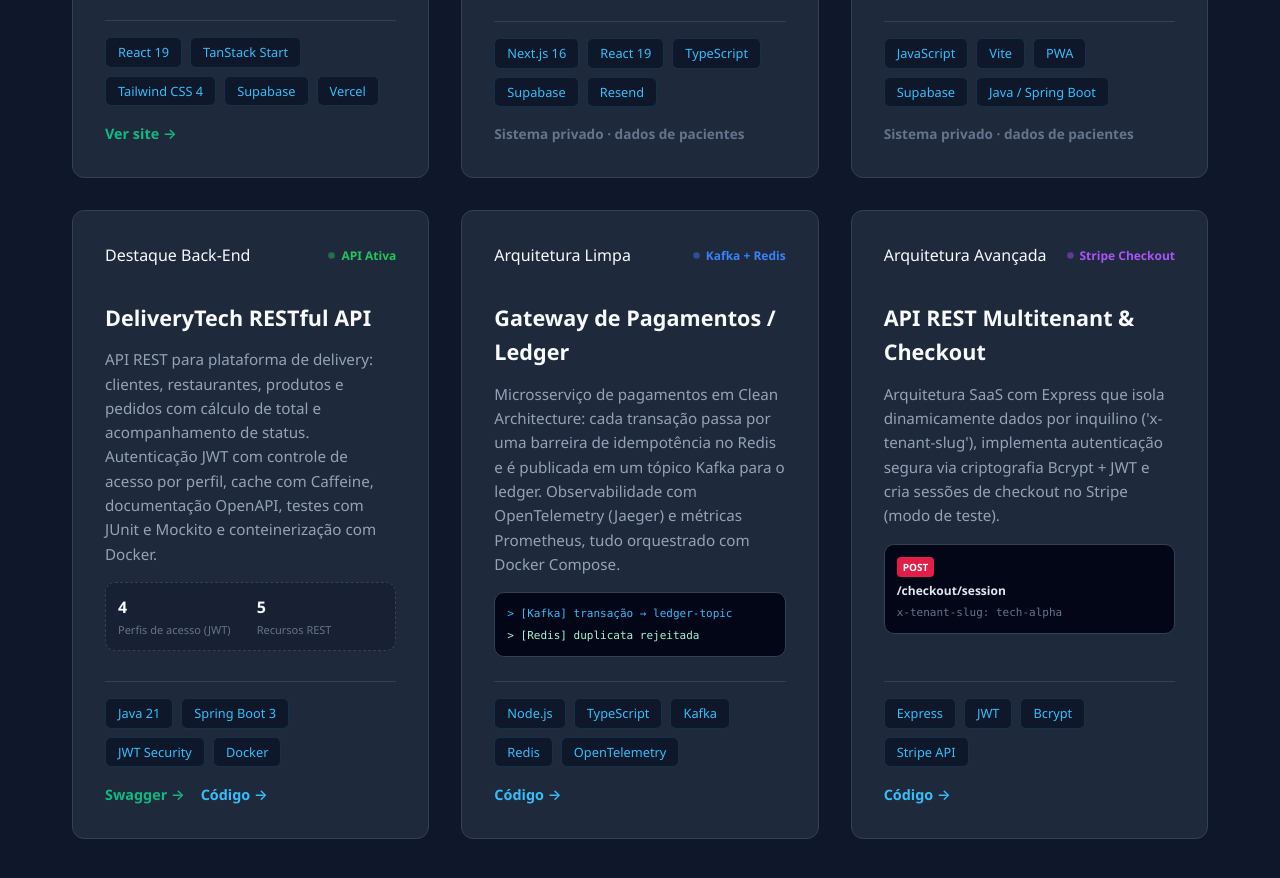
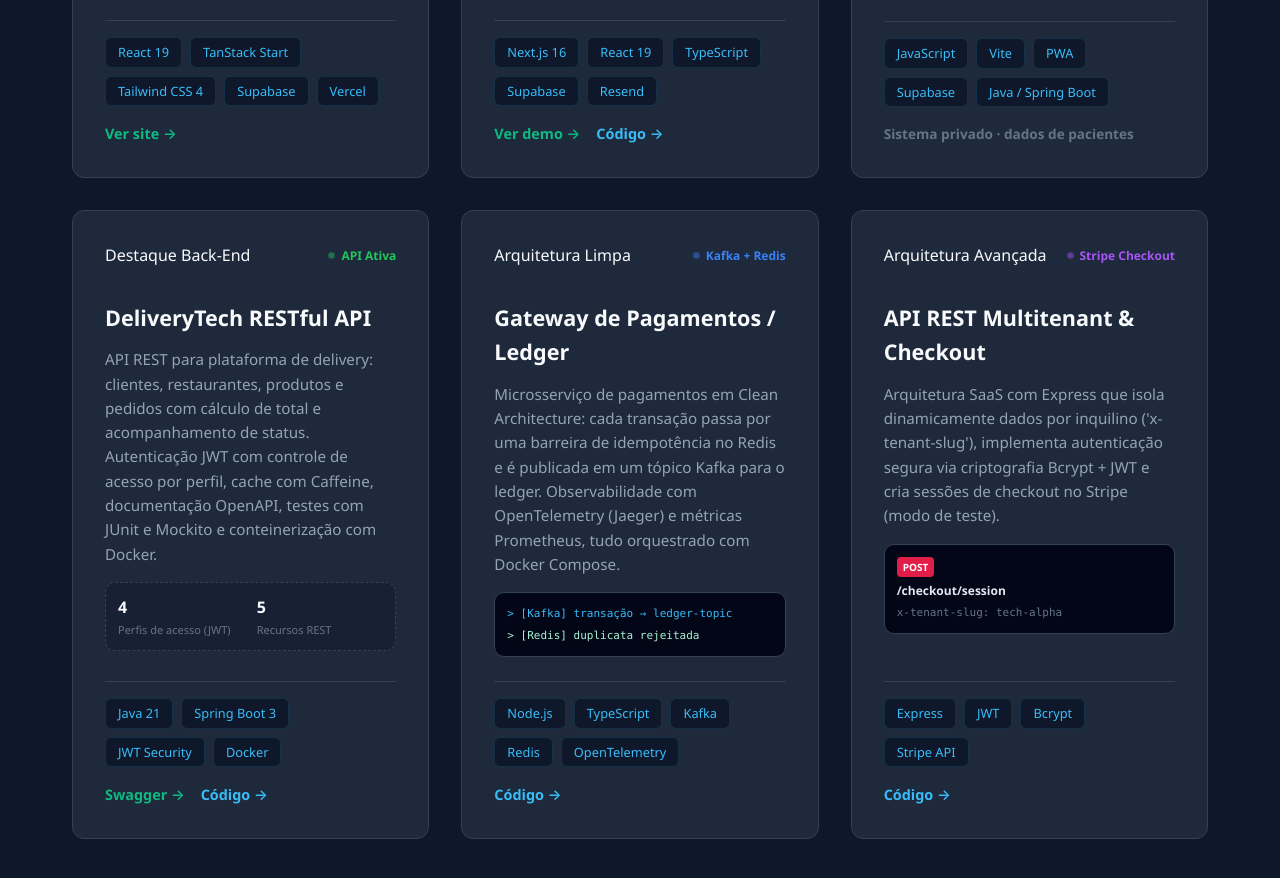
Before and after one commit to hernani73/hernani.github.io, a website: page index.html in a window 1280 px wide. Shown: the part 1309-2187 px from the top of the page. Drawn offline with Linux system fonts and the light colour scheme.

Commit message:
Portfólio: link da demo e do código do HGSOdonto
Co-Authored-By: Claude Opus 5.5 <noreply@anthropic.com>
Claude-Session: https://claude.ai/code/session_01CExLouypwXSJGTgSN7YrYB

```diff
--- a/index.html
+++ b/index.html
@@ -122,7 +122,8 @@
                         <span>Resend</span>
                     </div>
                     <div class="project-links">
-                        <span class="link-private">Sistema privado · dados de pacientes</span>
+                        <a href="https://hgsodontodemo.vercel.app" class="link-swagger" target="_blank" rel="noopener">Ver demo →</a>
+                        <a href="https://github.com/hernani73/hgsodonto" class="link-code" target="_blank" rel="noopener">Código →</a>
                     </div>
                 </div>
             </div>
```
Also changed, not shown: Readme.md.
